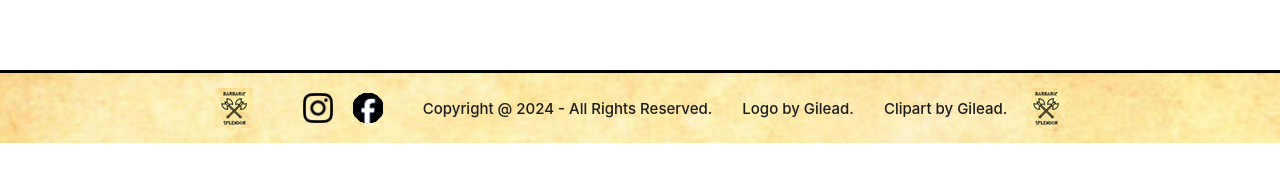
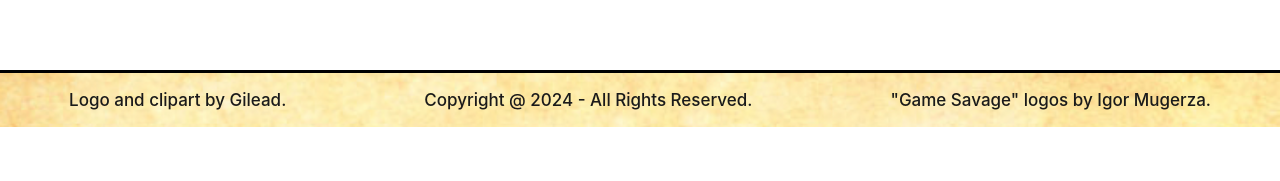
Before and after one commit to kevd82/BarbaricSplendorStore, a React (Create React App) app in the folder frontend/: page /books in a window 1280 px wide. Shown: the part 343-524 px from the top of the page. Built offline with nearby package versions, Linux system fonts and the light colour scheme; no server answers.

Commit message:
css on footer

```diff
--- a/frontend/src/Components/Footer/Footer.css
+++ b/frontend/src/Components/Footer/Footer.css
@@ -2,31 +2,17 @@
     display: flex;
     justify-content: center;
     align-items: center;
-    padding: 15px;
-    gap: 50px;
+    padding-bottom:0px;
     background-image: url("../Assets/Faeded.jpg");
     background-size: cover;
     border-top: 3px solid black;
 }
-
-.footer-logo {
-    display: flex;
-    align-items: center;
-    gap: 20px;
-}
-
-.footer-social-icons {
-    display: flex;
-    gap: 20px;
-    height: 30px;
-}
-
 .footer-copyright {
     display: flex;
     align-items: center;
-    gap: 30px;
+    justify-content: space-around;
     width: 100%;
     color: #1a1a1a;
-    font-size: 15px;
+    font-size: 17px;
     font-weight: 500;
 }
--- a/frontend/src/Components/Footer/Footer.js
+++ b/frontend/src/Components/Footer/Footer.js
@@ -1,33 +1,18 @@
 import React from 'react'
 import "./Footer.css";
-import footer_logo from "../Assets/logo_footer.png";
-import instagram_icon from "../Assets/instagram_icon.png";
-import facebook_icon from "../Assets/facebook_icon.png";
 
 const Footer = () => {
 
     return (
         <div className="footer">
-            <div className="footer-logo">
-                <img src={footer_logo} alt="" />
+                <div className="footer-copyright">
+                    <p>Logo and clipart by Gilead.</p>
+                    <p>Copyright @ 2024 - All Rights Reserved.</p>
+                    <p>"Game Savage" logos by Igor Mugerza.</p>
+                </div>
+
             </div>
 
-
-            <div className="footer-social-icons">
-
-                    <img src={instagram_icon} alt=""/>
-                    <img src={facebook_icon} alt=""/>
-                <div/>
-                <div className="footer-copyright">
-                    <p>Copyright @ 2024 - All Rights Reserved.</p>
-                    <p>Logo by Gilead.</p>
-                    <p>Clipart by Gilead.</p>
-                </div>
-                <div className="footer-logo">
-                <img src={footer_logo} alt="" />
-                </div>
-            </div>
-        </div>
     )
 }
 
--- a/frontend/src/Pages/ShopCategory.js
+++ b/frontend/src/Pages/ShopCategory.js
@@ -1,7 +1,6 @@
 import React, { useContext, useState } from 'react';
 import "./CSS/ShopCategory.css";
 import { ShopContext } from '../Context/ShopContext';
-import dropdown_icon from "../Components/Assets/dropdown_icon.png";
 import Item from "../Components/Item/Item";
 
 const ShopCategory = (props) => {
```
Also changed, not shown: frontend/src/Components/Assets/logo_footertwo.png (added).
